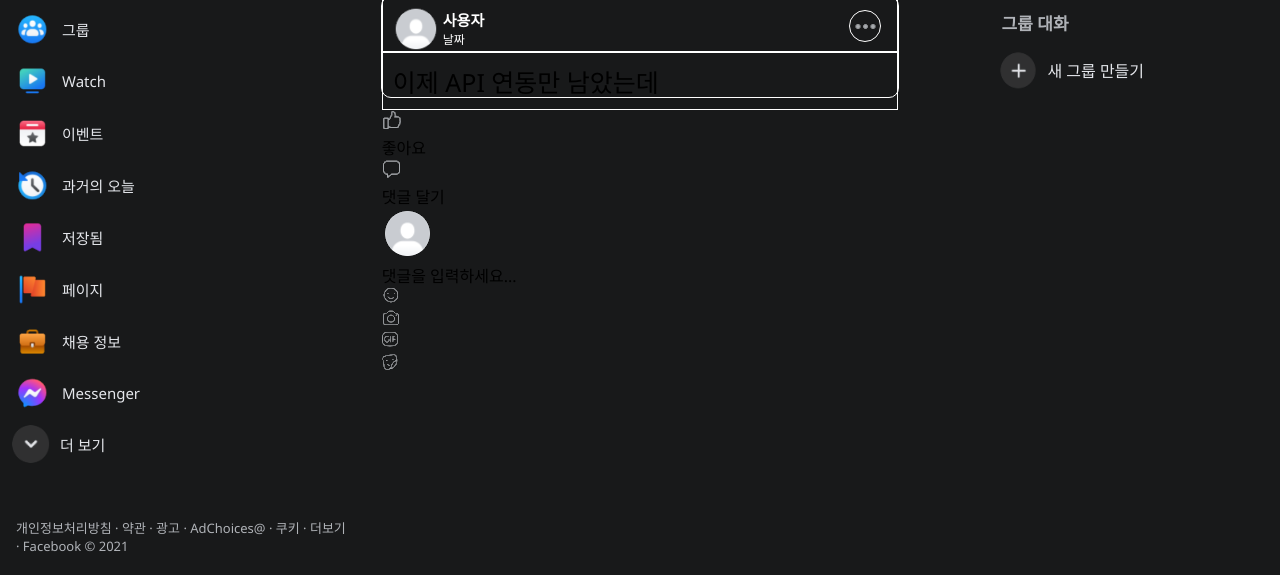
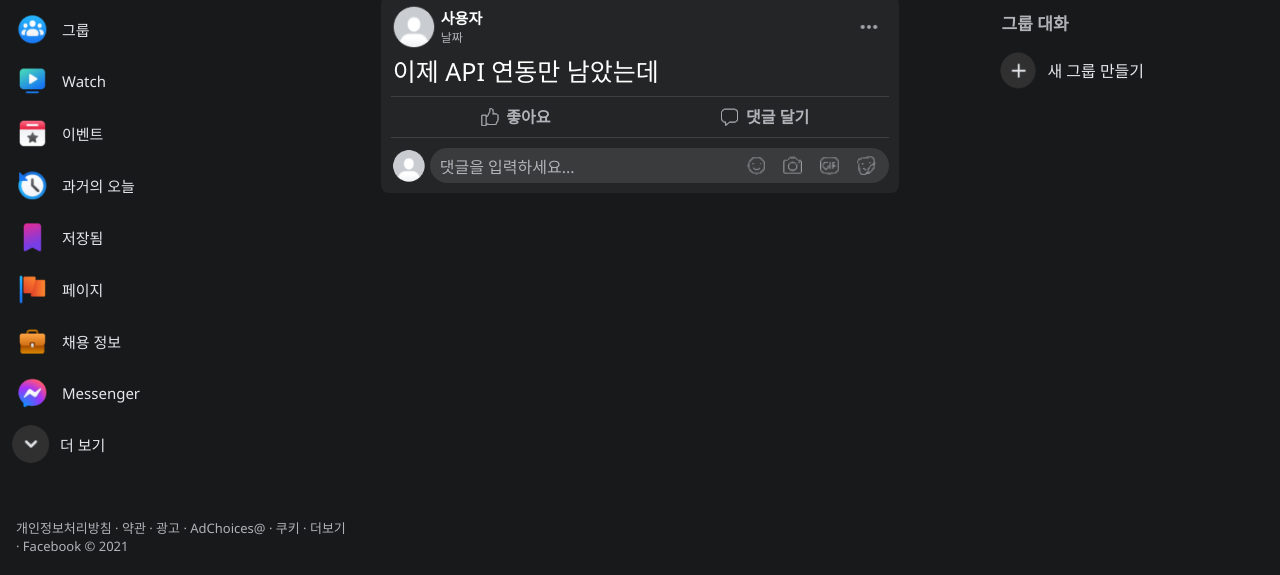
Before and after one commit to justinlee05/Facebook-Clone-Coding, a plain HTML site: page 페북 클론코딩/index.html in a window 1280 px wide. Shown: the part 225-800 px from the top of the page. Drawn offline with Linux system fonts and the light colour scheme; no server answers; a web font is replaced by a local one.

Commit message:
게시글 디자인 및 나머지 디자인 완성
API연동만 남음

```diff
--- a/페북 클론코딩/index.css
+++ b/페북 클론코딩/index.css
@@ -445,7 +445,7 @@
 
 .body-mid{
     background-color:#18191A;
-    z-index: 0.3;
+
     left: 23%;
     right: 23%;
     width: 54%;
@@ -811,11 +811,14 @@
 }
 
 .postings{
-    border: 1px solid white;
-    border-radius: 10px;
+    border-radius: 8px;
     margin-top: 20px;
-    height: 100px;
+    background-color: #242526;
 
+}
+
+#posting-date{
+    color: #B0B3B8;
 }
 
 .posting-header{
@@ -823,7 +826,6 @@
     flex-direction: row;
     align-items: center;
     justify-content: space-between;
-    border: 1px solid white;
     padding: 8px;
     padding-left: 10px;
     padding-bottom: 0px;
@@ -854,18 +856,178 @@
     width: 45px;
 }
 
-.posting-header-right img{
-    width: 30px;
-    border: 1px solid white;
+.posting-header-right{
+    display: flex;
+    align-items: center;
+    justify-content: center;
     border-radius: 50px;
     margin-right: 8px;
+    width: 30px;
+    height: 30px;
+    transition: 0.3s;
+}
+
+.posting-header-right:hover{
+    transition: 0s;
+    background-color: #3A3B3C;
+}
+
+
+.posting-header-right img{
+    width: 25px;
+
 }
 
 .posting-body{
-    border: 1px solid white;
-    padding: 10px;
+    padding-top: 3px;
+    padding-bottom: 0px;
     font-size: 25px;
+    color: white;
 }
+
+.posting-body p{
+    margin-left: 12px;
+    margin-right: 12px;
+    margin-bottom: 8px;
+
+}
+
+.posting-footer{
+    display: flex;
+    flex-direction: column;
+}
+
+.posting-footer-top{
+    border-top: 1px solid #3E4042;
+    border-bottom: 1px solid #3E4042;
+    height: 40px;
+    margin-left: 10px;
+    margin-right: 10px;
+    display: flex;
+    flex-direction: row;
+    align-items: center;
+    justify-content: space-between;
+}
+
+.posting-footer-top div{
+
+    width: 50%;
+    display: flex;
+    flex-direction: row;
+    align-items: center;
+    justify-content: center;
+    height: 79%;
+    color: #B0B3B8;
+    font-weight: bold;
+    margin-right: 5px;
+    margin-left: 5px;
+    border-radius: 5px;
+    transition: 0.3s;
+}
+
+.posting-footer-top div:hover{
+    background-color: #3A3B3C;
+    transition: 0s;
+}
+
+.posting-footer-top div p {
+    padding-left: 6px;
+    padding-bottom: 3px;
+
+}
+
+.posting-footer-bottom{
+
+    height: 35px;
+    margin-left: 10px;
+    margin-right: 10px;
+    margin-top: 6px;
+    margin-bottom: 6px;
+
+}
+
+.posting-footer-bottom{
+    display: flex;
+    flex-direction: row;
+    align-content: center;
+    margin-top: 10px;
+    margin-bottom: 10px;
+}
+
+.posting-footer-bottom img{
+    width: 35px;
+}
+
+.comment{
+
+    display: flex;
+    flex-direction: row;
+    align-items: center;
+    justify-content: space-between;
+    width: 100%;
+    margin-left: 4px;
+    color: #B0B3B8;
+    border-radius: 50px;
+    background-color: #3A3B3C;
+    padding-left: 10px;
+}
+
+.comment-imgs{
+
+    display: flex;
+    flex-direction: row;
+    align-items: center;
+    width: 140px;
+    justify-content: space-between;
+    padding-right: 8px;
+}
+
+#img1{
+padding-right: 1px;
+}
+#img2{
+padding-right: 1px;
+padding-bottom: 1px;
+}
+#img3{
+
+}
+#img4{
+padding-left: 1px;
+padding-bottom: 1px;
+
+}
+
+.comment-imgs div{
+
+    width: 30px;
+    height: 30px;
+    display: flex;
+    align-items: center;
+    justify-content: center;
+    border-radius: 50px;
+    transition: 0.3s;
+
+}
+
+.comment-imgs div:hover{
+    background-color: #4E4F50;
+    transition: 0s;
+}
+
+.comment-imgs img{
+    width: 20px;
+}
+
+
+
+
+
+
+
+
+
+
 
 
 
```
